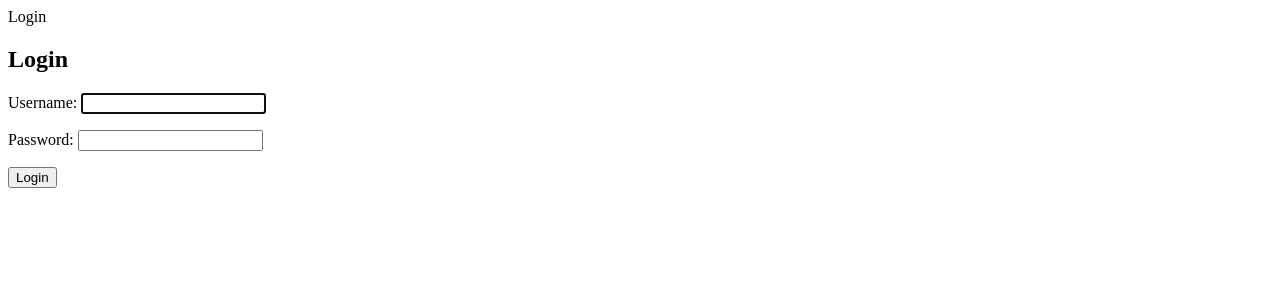
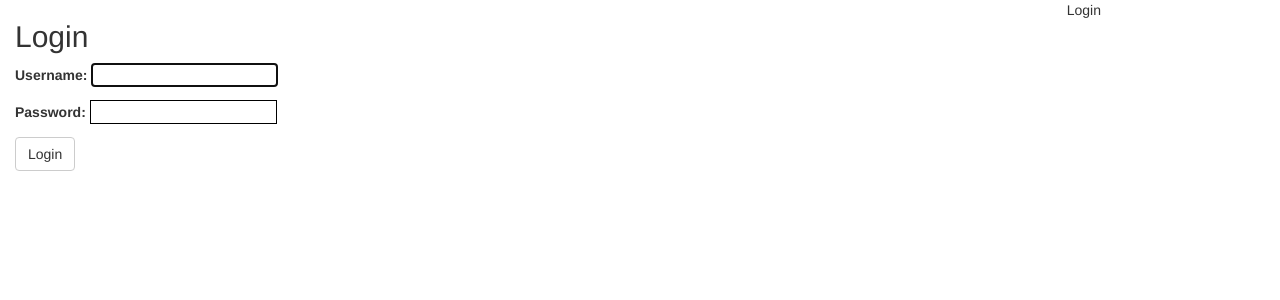
Before and after one commit to walaro/news, a Django app: page /login in a window 1280 px wide. Shown: the top 300 px of the page. Run offline with Django 3.2, Linux system fonts and the light colour scheme; some libraries are stand-ins or nearby versions.

Commit message:
css login page

```diff
--- a/templates/registration/login.html
+++ b/templates/registration/login.html
@@ -1,10 +1,18 @@
 {% block title %}Login{% endblock %}
-
+<link rel="stylesheet" href="https://maxcdn.bootstrapcdn.com/bootstrap/3.3.7/css/bootstrap.min.css">
+<meta name="viewport" content="width=device-width, initial-scale=1"/>
+<style>
+input {
+	border: 1px solid black;
+}
+</style>
 {% block content %}
+<div class="col-md-10">
   <h2>Login</h2>
   <form method="post">
     {% csrf_token %}
     {{ form.as_p }}
-    <button type="submit">Login</button>
+    <button class="btn btn-default" type="submit">Login</button>
   </form>
+ </div>
 {% endblock %}
```
